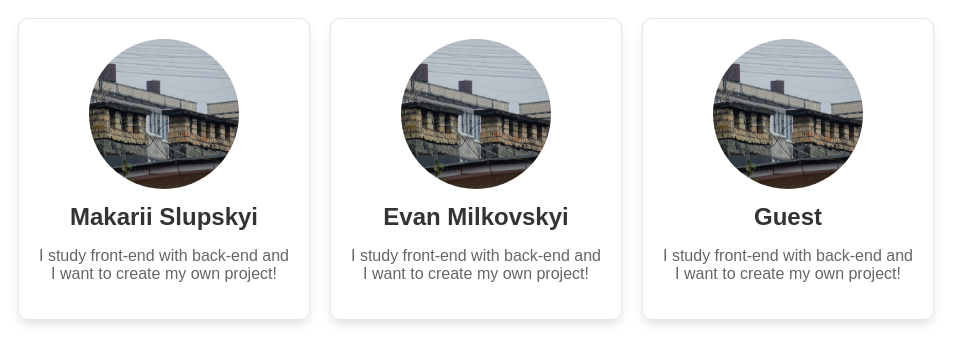
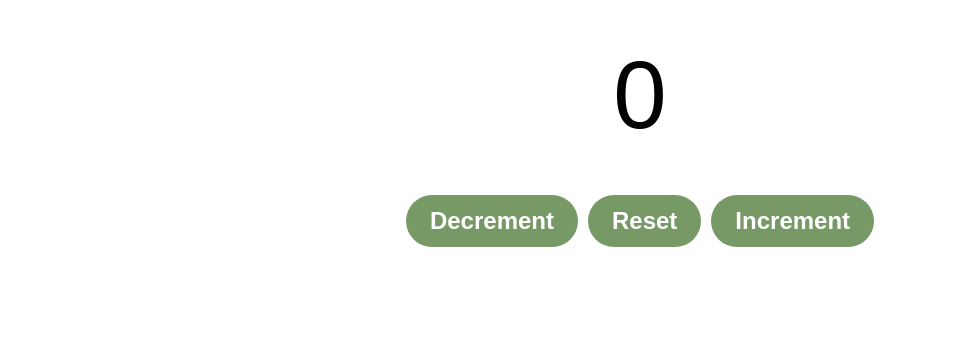
Before and after one commit to MakariiSlupskyi/react-tests, a React (Vite) app: page / in a window 1280 px wide. Shown: the top 364 px of the page, without its empty margins (0-979 px from the left). Built offline with nearby package versions, Linux system fonts and the light colour scheme.

Commit message:
add counter

```diff
--- a/src/App.jsx
+++ b/src/App.jsx
@@ -1,14 +1,11 @@
-import Card from './Card.jsx'
+import MyComp from './MyComp.jsx'
+import Counter from './Counter.jsx'
 // import './App.css'
 
-
 function App() {
-
   return (
     <>
-      <Card title="Makarii Slupskyi" />
-      <Card title="Evan Milkovskyi" />
-      <Card />
+        <Counter />
     </>
   );
 }
--- a/src/Card.jsx
+++ b/src/Card.jsx
@@ -13,6 +13,7 @@ function Card(props) {
 
 Card.propTypes = {
     title: PropTypes.string,
+    about: PropTypes.string,
 }
 
 Card.defaultProps = {
--- /dev/null
+++ b/src/Counter.jsx
@@ -0,0 +1,24 @@
+import React, {useState} from 'react';
+
+function Counter() {
+
+    const [count, setCount] = useState(0);
+
+    const increment = () => setCount(count + 1);
+
+    const decrement = () => setCount(count - 1);
+
+    const reset = () => setCount(0);
+
+    return (
+        <div className="counter-container">
+            <p className="count-display">{count}</p>
+            <button className='counter-button' onClick={decrement}>Decrement</button>
+            <button className='counter-button' onClick={reset}>Reset</button>
+            <button className='counter-button' onClick={increment}>Increment</button>
+        </div>
+    );
+
+}
+
+export default Counter;
--- /dev/null
+++ b/src/MyComp.jsx
@@ -0,0 +1,35 @@
+import React, { useState } from 'react';
+
+function MyComp() {
+
+    const [name, setName] = useState("Guest");
+    const [age, setAge] = useState(0);
+    const [isEmployed, setIsEmployed] = useState(false);
+
+    const updateName = () => {
+        setName("SpongeBob");
+    }
+
+    const incrementAge = () => {
+        setAge(age + 1);
+    }
+
+    const toggleIsEmployed = () => {
+        setIsEmployed(!isEmployed);
+    }
+
+    return (
+        <div>
+            <p>Name: {name}</p>
+            <button onClick={updateName}>Set name</button>
+
+            <p>Age: {age}</p>
+            <button onClick={incrementAge}>Increment age</button>
+
+            <p>Is employed: {isEmployed ? "Yes" : "No"}</p>
+            <button onClick={toggleIsEmployed}>Toggle status</button>
+        </div>
+    );
+}
+
+export default MyComp;
--- a/src/index.css
+++ b/src/index.css
@@ -1,29 +1,29 @@
-
-.card {
-  border: 1px solid hsl(0, 0%, 90%);
-  border-radius: 10px;
-  box-shadow: 0px 5px 10px hsla(0, 0%, 0%, 0.1);
-  padding: 20px;
-  margin: 10px;
+.counter-container {
   text-align: center;
-  max-width: 250px;
-  display: inline-block;
+  font-family: Arial;
 }
 
-.card .card-image {
-  aspect-ratio : 1 / 1;
-  width: 60%;
-  border-radius: 50%;
-  margin-bottom: 10px;
+.count-display {
+  font-size: 6rem;
+  margin: 40px;
 }
 
-.card .card-title {
-  font-family: Arial, sans-serif;
-  margin: 0;
-  color: hsl(0, 0%, 20%);
+.counter-button {
+  /* width: 150px;
+  height: 50px; */
+  margin: 5px;
+  padding: 0.5em 1em;
+  font-weight: bold;
+  font-size: 1.5rem;
+  color: white;
+  background-color: hsl(100, 20%, 50%);
+  border: none;
+  border-radius: 40px;
+  cursor: pointer;
+
+  transition-duration: 0.3s;
 }
 
-.card .card-text {
-  font-family: Arial, sans-serif;
-  color: hsl(0, 0%, 40%);
+.counter-button:hover {
+  background-color: hsl(100, 20%, 45%);
 }
```
Also changed, not shown: src/Button.jsx (added, +13 -0 lines), src/List.jsx (added, +23 -0 lines), src/ProfilePicture.jsx (added, +11 -0 lines).
